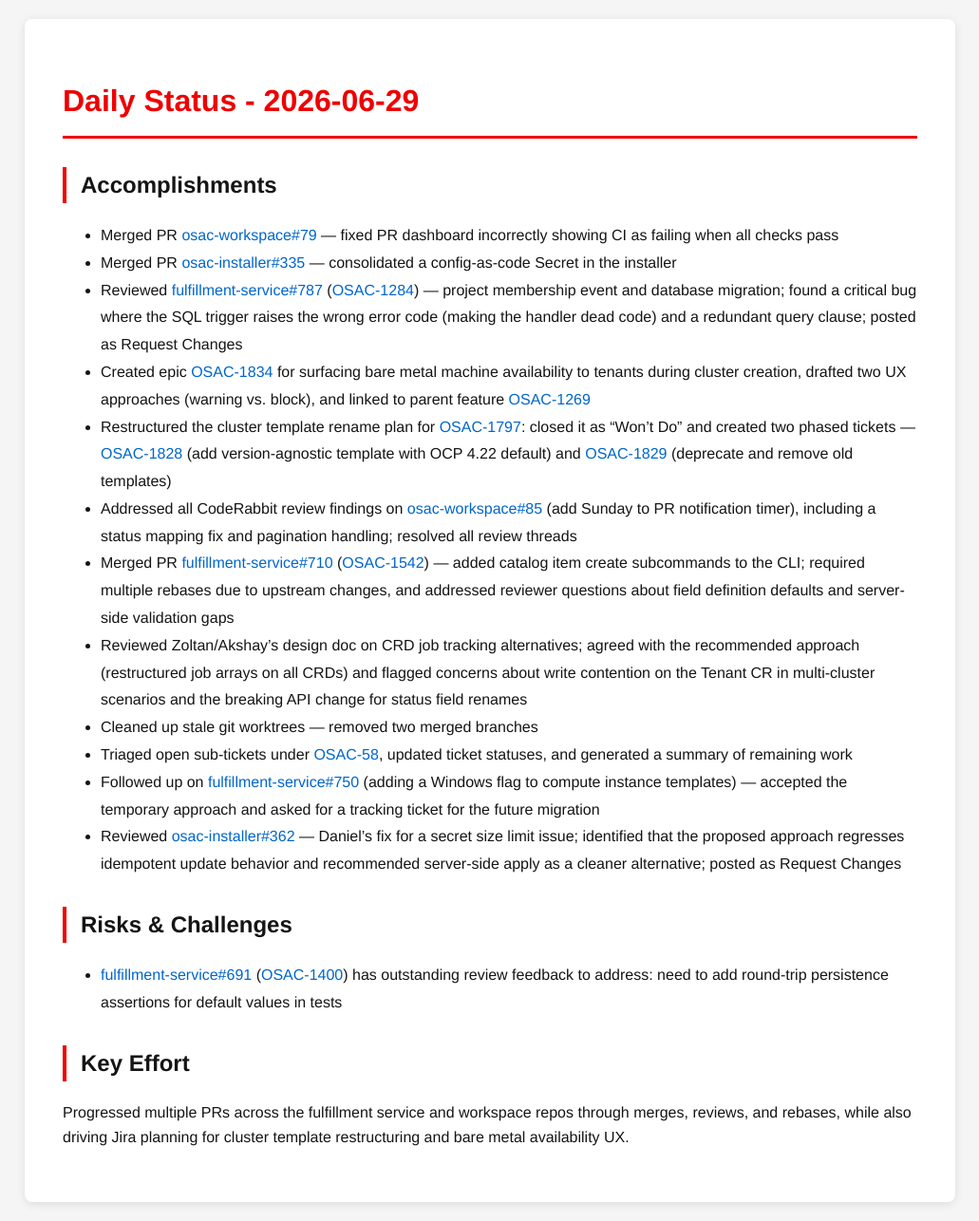
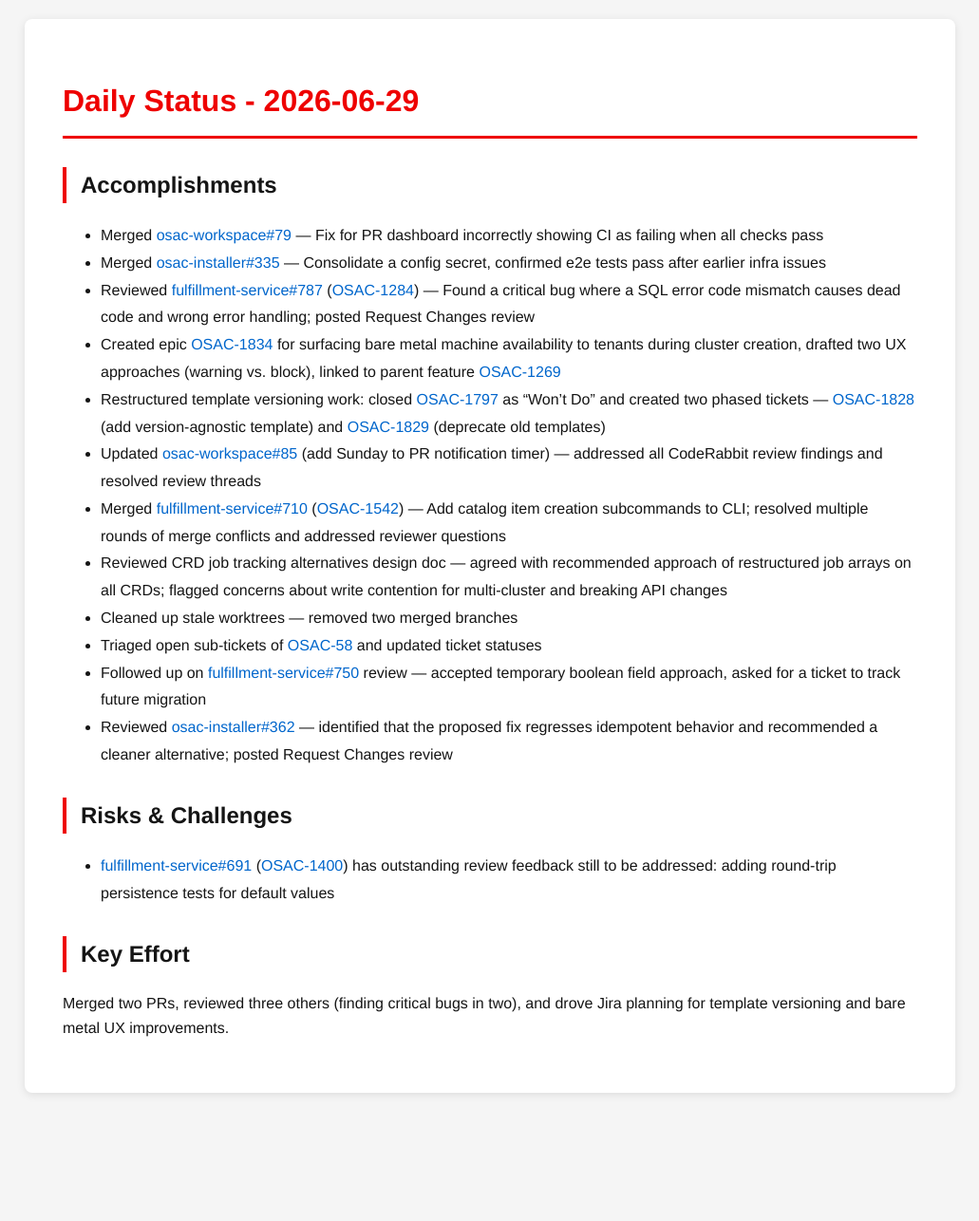
Before and after one commit to tzvatot/daily-status, a Jekyll site: the page built from 2026-06-29.md, in a window 1280 px wide. Shown: the whole page at 95% size, without its empty margins (124-1155 px from the left). Built offline with Jekyll 4.4.1, drawn with Linux system fonts in a browser that asks for light colours; after the commit the page ends 1171 px from its top, so only the background shows below that.

Commit message:
Daily status update - 2026-06-29

```diff
--- a/2026-06-29.md
+++ b/2026-06-29.md
@@ -7,21 +7,21 @@
 # Daily Status - 2026-06-29
 
 ## Accomplishments
-- Merged PR [osac-workspace#79](https://github.com/osac-project/osac-workspace/pull/79) — fixed PR dashboard incorrectly showing CI as failing when all checks pass
-- Merged PR [osac-installer#335](https://github.com/osac-project/osac-installer/pull/335) — consolidated a config-as-code Secret in the installer
-- Reviewed [fulfillment-service#787](https://github.com/osac-project/fulfillment-service/pull/787) ([OSAC-1284](https://redhat.atlassian.net/browse/OSAC-1284)) — project membership event and database migration; found a critical bug where the SQL trigger raises the wrong error code (making the handler dead code) and a redundant query clause; posted as Request Changes
-- Created epic [OSAC-1834](https://redhat.atlassian.net/browse/OSAC-1834) for surfacing bare metal machine availability to tenants during cluster creation, drafted two UX approaches (warning vs. block), and linked to parent feature [OSAC-1269](https://redhat.atlassian.net/browse/OSAC-1269)
-- Restructured the cluster template rename plan for [OSAC-1797](https://redhat.atlassian.net/browse/OSAC-1797): closed it as "Won't Do" and created two phased tickets — [OSAC-1828](https://redhat.atlassian.net/browse/OSAC-1828) (add version-agnostic template with OCP 4.22 default) and [OSAC-1829](https://redhat.atlassian.net/browse/OSAC-1829) (deprecate and remove old templates)
-- Addressed all CodeRabbit review findings on [osac-workspace#85](https://github.com/osac-project/osac-workspace/pull/85) (add Sunday to PR notification timer), including a status mapping fix and pagination handling; resolved all review threads
-- Merged PR [fulfillment-service#710](https://github.com/osac-project/fulfillment-service/pull/710) ([OSAC-1542](https://redhat.atlassian.net/browse/OSAC-1542)) — added catalog item create subcommands to the CLI; required multiple rebases due to upstream changes, and addressed reviewer questions about field definition defaults and server-side validation gaps
-- Reviewed Zoltan/Akshay's design doc on CRD job tracking alternatives; agreed with the recommended approach (restructured job arrays on all CRDs) and flagged concerns about write contention on the Tenant CR in multi-cluster scenarios and the breaking API change for status field renames
-- Cleaned up stale git worktrees — removed two merged branches
-- Triaged open sub-tickets under [OSAC-58](https://redhat.atlassian.net/browse/OSAC-58), updated ticket statuses, and generated a summary of remaining work
-- Followed up on [fulfillment-service#750](https://github.com/osac-project/fulfillment-service/pull/750) (adding a Windows flag to compute instance templates) — accepted the temporary approach and asked for a tracking ticket for the future migration
-- Reviewed [osac-installer#362](https://github.com/osac-project/osac-installer/pull/362) — Daniel's fix for a secret size limit issue; identified that the proposed approach regresses idempotent update behavior and recommended server-side apply as a cleaner alternative; posted as Request Changes
+- Merged [osac-workspace#79](https://github.com/osac-project/osac-workspace/pull/79) — Fix for PR dashboard incorrectly showing CI as failing when all checks pass
+- Merged [osac-installer#335](https://github.com/osac-project/osac-installer/pull/335) — Consolidate a config secret, confirmed e2e tests pass after earlier infra issues
+- Reviewed [fulfillment-service#787](https://github.com/osac-project/fulfillment-service/pull/787) ([OSAC-1284](https://redhat.atlassian.net/browse/OSAC-1284)) — Found a critical bug where a SQL error code mismatch causes dead code and wrong error handling; posted Request Changes review
+- Created epic [OSAC-1834](https://redhat.atlassian.net/browse/OSAC-1834) for surfacing bare metal machine availability to tenants during cluster creation, drafted two UX approaches (warning vs. block), linked to parent feature [OSAC-1269](https://redhat.atlassian.net/browse/OSAC-1269)
+- Restructured template versioning work: closed [OSAC-1797](https://redhat.atlassian.net/browse/OSAC-1797) as "Won't Do" and created two phased tickets — [OSAC-1828](https://redhat.atlassian.net/browse/OSAC-1828) (add version-agnostic template) and [OSAC-1829](https://redhat.atlassian.net/browse/OSAC-1829) (deprecate old templates)
+- Updated [osac-workspace#85](https://github.com/osac-project/osac-workspace/pull/85) (add Sunday to PR notification timer) — addressed all CodeRabbit review findings and resolved review threads
+- Merged [fulfillment-service#710](https://github.com/osac-project/fulfillment-service/pull/710) ([OSAC-1542](https://redhat.atlassian.net/browse/OSAC-1542)) — Add catalog item creation subcommands to CLI; resolved multiple rounds of merge conflicts and addressed reviewer questions
+- Reviewed CRD job tracking alternatives design doc — agreed with recommended approach of restructured job arrays on all CRDs; flagged concerns about write contention for multi-cluster and breaking API changes
+- Cleaned up stale worktrees — removed two merged branches
+- Triaged open sub-tickets of [OSAC-58](https://redhat.atlassian.net/browse/OSAC-58) and updated ticket statuses
+- Followed up on [fulfillment-service#750](https://github.com/osac-project/fulfillment-service/pull/750) review — accepted temporary boolean field approach, asked for a ticket to track future migration
+- Reviewed [osac-installer#362](https://github.com/osac-project/osac-installer/pull/362) — identified that the proposed fix regresses idempotent behavior and recommended a cleaner alternative; posted Request Changes review
 
 ## Risks & Challenges
-- [fulfillment-service#691](https://github.com/osac-project/fulfillment-service/pull/691) ([OSAC-1400](https://redhat.atlassian.net/browse/OSAC-1400)) has outstanding review feedback to address: need to add round-trip persistence assertions for default values in tests
+- [fulfillment-service#691](https://github.com/osac-project/fulfillment-service/pull/691) ([OSAC-1400](https://redhat.atlassian.net/browse/OSAC-1400)) has outstanding review feedback still to be addressed: adding round-trip persistence tests for default values
 
 ## Key Effort
-Progressed multiple PRs across the fulfillment service and workspace repos through merges, reviews, and rebases, while also driving Jira planning for cluster template restructuring and bare metal availability UX.
+Merged two PRs, reviewed three others (finding critical bugs in two), and drove Jira planning for template versioning and bare metal UX improvements.
```
